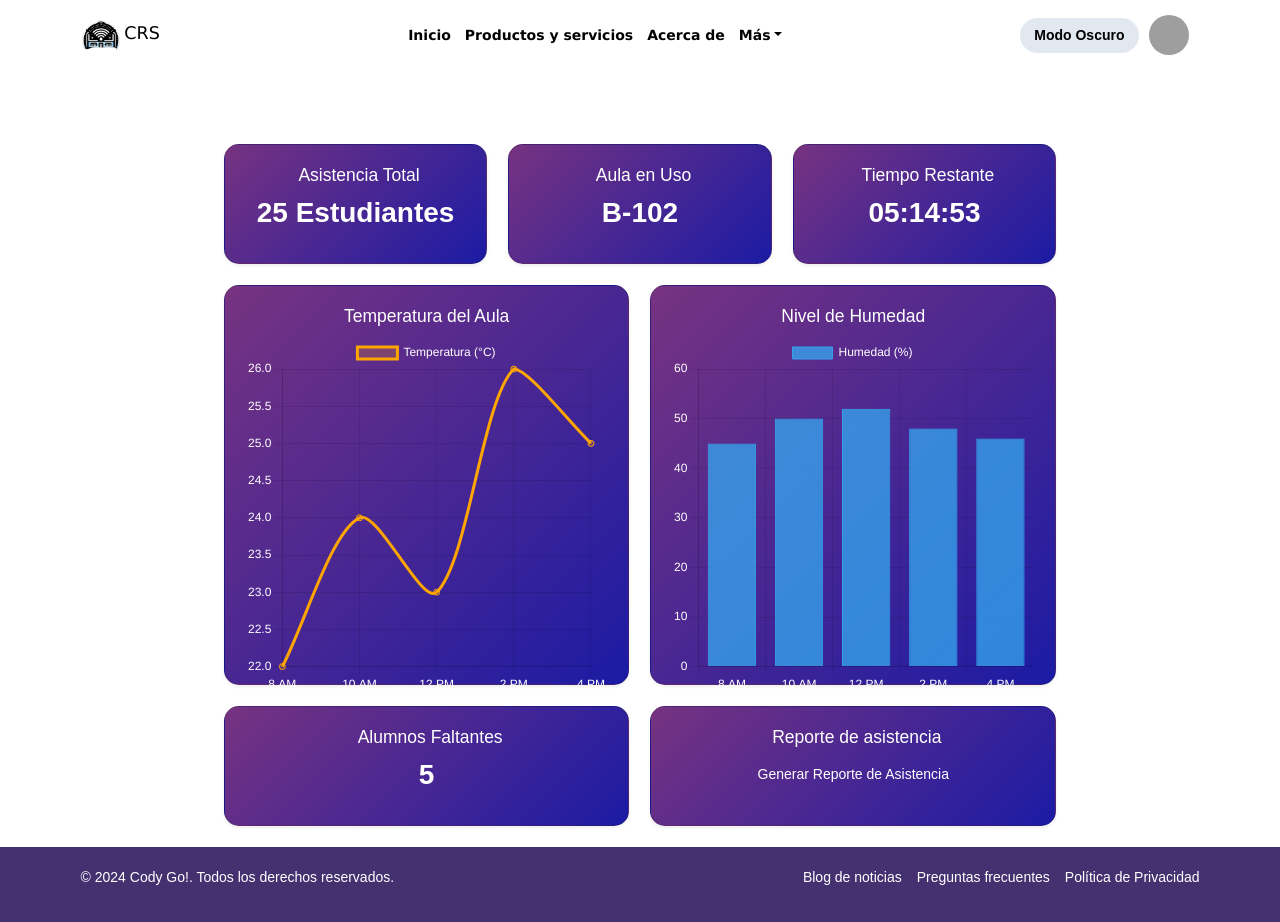
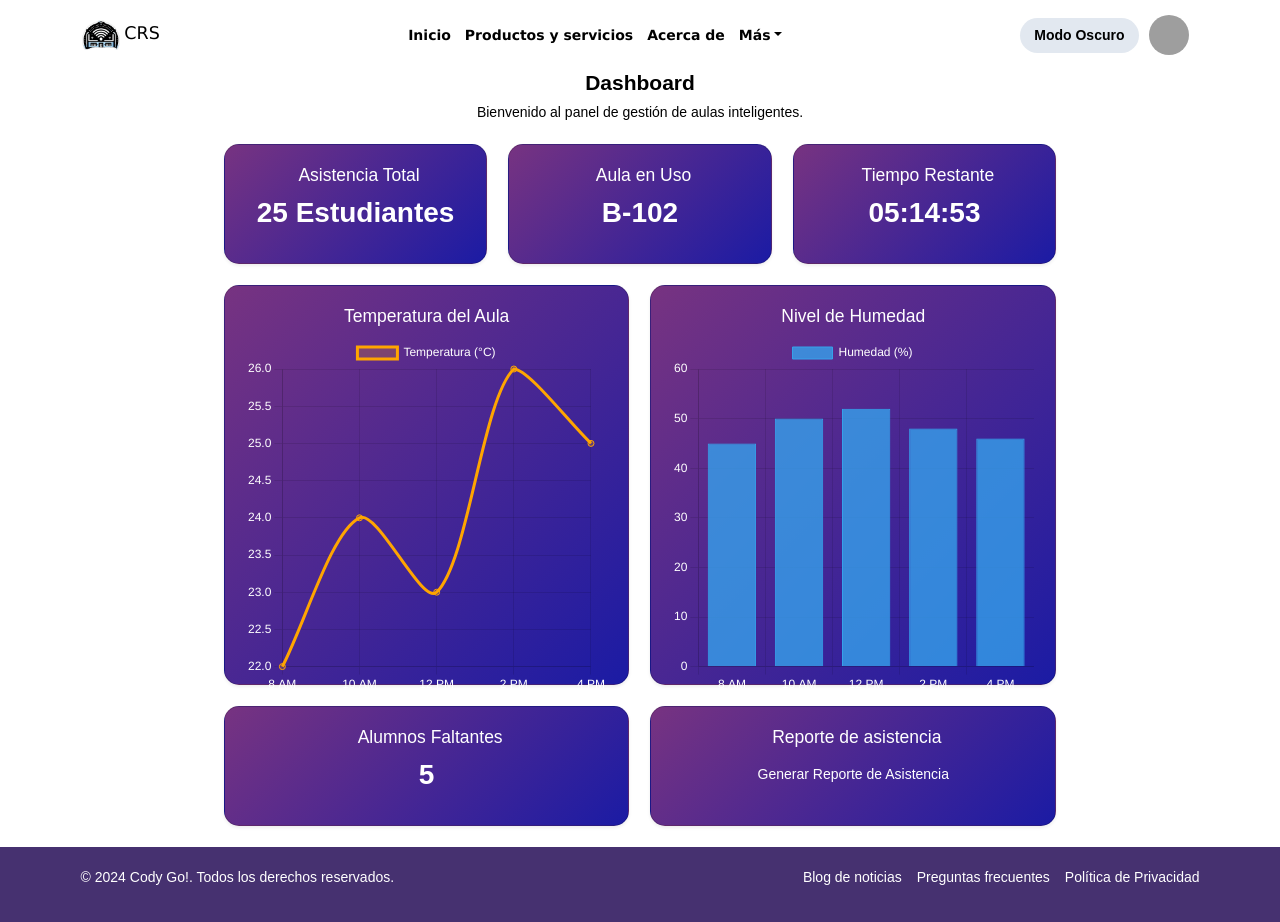
Before and after one commit to KUMChovy/Classroom, a React (Create React App) app: page /Contenido in a window 1280 px wide. Built offline with nearby package versions, Linux system fonts and the light colour scheme; grey boxes are pictures that could not be loaded.

Commit message:
modoSinDerechos: la secuela

```diff
--- a/src/Componentes/Nav.css
+++ b/src/Componentes/Nav.css
@@ -68,9 +68,14 @@
 .light-mode .text{
   color: black;
 }
+
 .light-mode .font-bold{
   color: black;
 }
+
+.dark-mode .text{
+    color: rgb(255, 255, 255);
+  }
 
 .dark-mode .nav {
     background-color: #343a40;
@@ -83,6 +88,8 @@
 .dark-mode .navbar-brand {
     color: white;
 }
+
+
 
 .dark-mode-toggle-btn {
     background-color: #E2E8F0;
--- a/src/Inicio/Descripcion.css
+++ b/src/Inicio/Descripcion.css
@@ -56,7 +56,7 @@
 }
 
 .text{
-    color: white;
+    color: rgb(0, 0, 0);
 }
 #Acerca{
     margin: 0% 0% 0% 0%;
--- a/src/Interior/Contenido.jsx
+++ b/src/Interior/Contenido.jsx
@@ -35,9 +35,9 @@ function Contenido() {
           </section>
 
 
-        <div>
+        <section>
           <Dashboard/>
-        </div>
+        </section>
 
         <section>
           <Footer/>
--- a/src/Interior/Dashboard.jsx
+++ b/src/Interior/Dashboard.jsx
@@ -199,8 +199,8 @@ function Dashboard() {
             <div className="row dashboard-wrapper">
                 <div className="col-md-8">
                     <div className="topbar text-center mb-4">
-                        <h4 className="fw-bold">Dashboard</h4>
-                        <p>Bienvenido al panel de gestión de aulas inteligentes.</p>
+                        <h4 className="fw-bold text">Dashboard</h4>
+                        <p className='text'>Bienvenido al panel de gestión de aulas inteligentes.</p>
                     </div>
 
                     <div className="main-content">
```
Also changed, not shown: src/Interior/Dashboard.css (line endings or trailing spaces).
